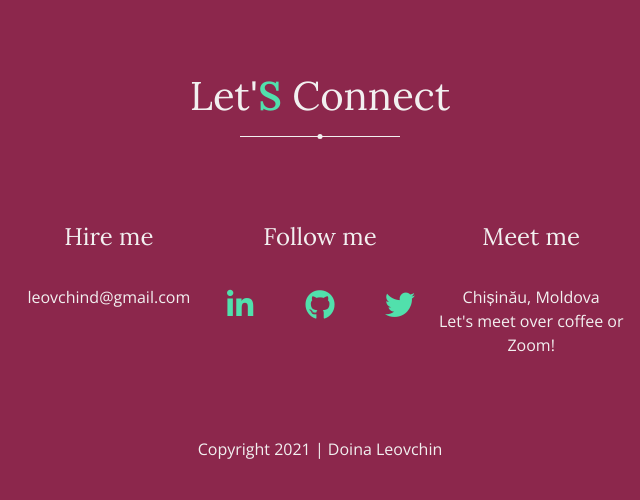
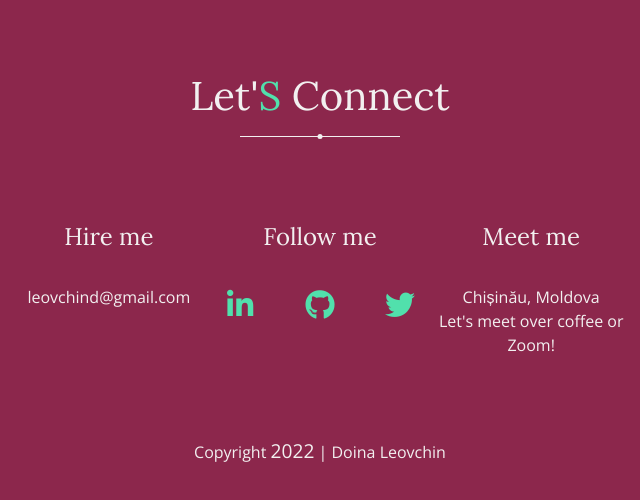
Before and after one commit to Doileo/portfolio, a website built with Parcel: page index.html in a window 1280 px wide. Shown: the part 4294-4794 px from the top of the page, 320-960 px from the left. Built offline with nearby package versions, Linux system fonts and the light colour scheme.

Commit message:
Added the copyright footer for the website

```diff
--- a/css/main.css
+++ b/css/main.css
@@ -520,6 +520,10 @@ footer p a {
   line-height: 1.5;
   font-size: 1rem;
   text-transform: lowercase;
+}
+
+footer span {
+  font-weight: normal;
 }
 
 /* styles for the header */
--- a/index.html
+++ b/index.html
@@ -235,7 +235,7 @@
             <p>Let's meet over coffee or Zoom!</p>
           </div>
         </div>
-        <p>Copyright 2021 | Doina Leovchin</p>
+        <p>Copyright <span id="current-year"></span> | Doina Leovchin</p>
       </div>
     </footer>
 
--- a/js/main.js
+++ b/js/main.js
@@ -19,3 +19,8 @@ toggleBtn.addEventListener('click', () => {
     toggleBtn.classList.toggle('active');
     linkContainer.classList.toggle('show');
 })
+
+// Code for the copyright footer
+
+const year = document.querySelector('#current-year')
+year.innerHTML = new Date().getFullYear()
```
